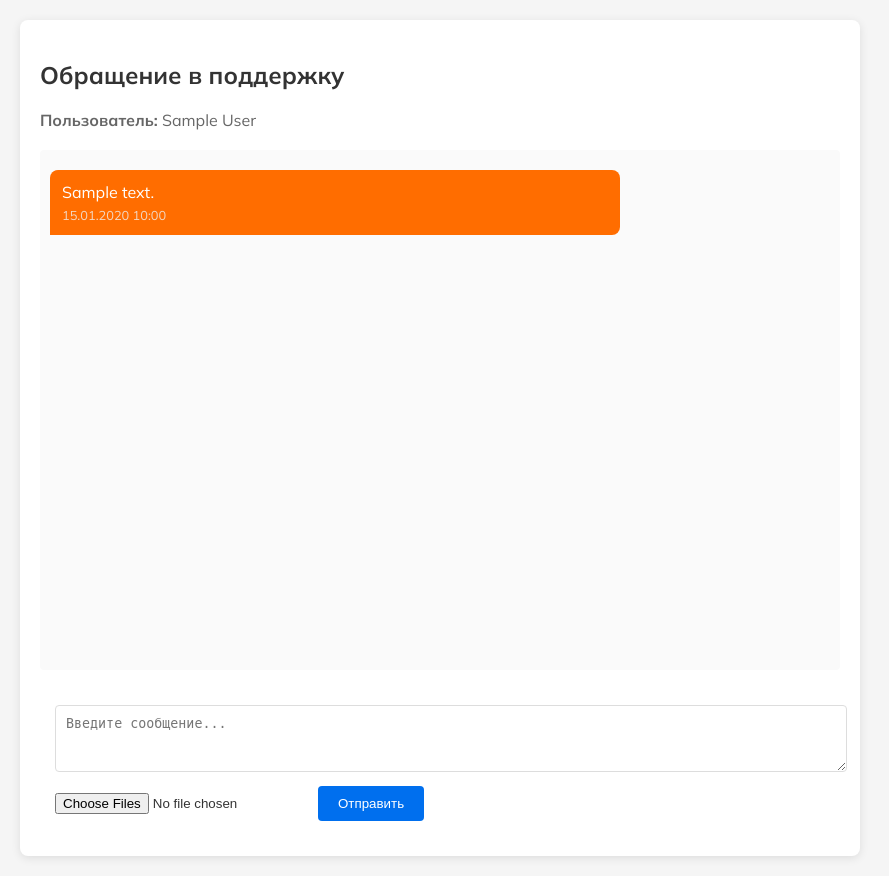
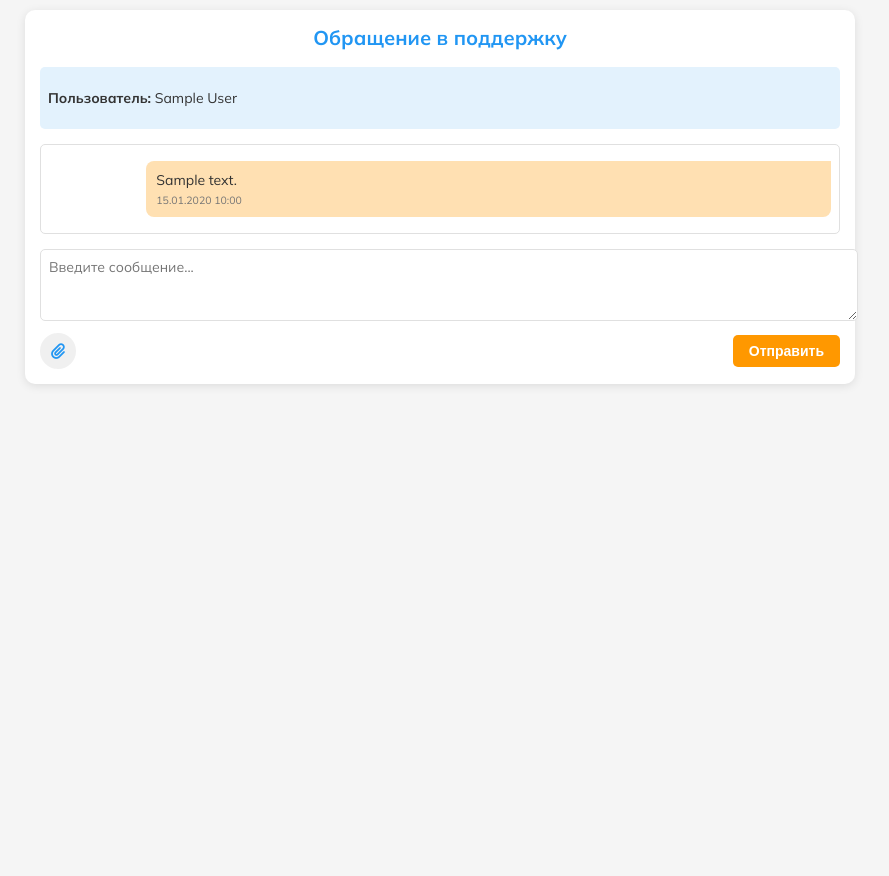
Before and after one commit to RhytonBB/support_panel, a Flask app: template app/templates/user_chat.html in a window 1280 px wide. Shown: the whole page, without its empty margins (200-1089 px from the left). After the commit the page ends 386 px from the top, so only its background shows below. Run offline with Flask 3, Linux system fonts and the light colour scheme; the template is opened without the code that fills it: most values are stand-ins (such as "Sample title", 1, 10 or a date in 2020).

Commit message:
edit front

```diff
--- a/app/static/css/user_chat.css
+++ b/app/static/css/user_chat.css
@@ -1,122 +1,200 @@
 body {
-    font-family:'Mulish', arial;
+            font-family: 'Mulish', Arial, sans-serif;
             background-color: #f5f5f5;
+            color: #333;
             margin: 0;
-    padding: 20px;
-    color: #333;
+            padding: 10px;
         }
-
-.chat-container {
+        .container {
             max-width: 800px;
             margin: 0 auto;
             background-color: white;
-    padding: 20px;
+            border-radius: 10px;
+            box-shadow: 0 2px 10px rgba(0, 0, 0, 0.1);
+            padding: 15px;
+        }
+        h2 {
+            color: #2196F3;
+            margin-top: 0;
+            font-size: 20px;
+            text-align: center;
+        }
+        .user-info {
+            background-color: #e3f2fd;
+            padding: 8px;
+            border-radius: 5px;
+            margin-bottom: 15px;
+            font-size: 14px;
+        }
+        .chat-messages {
+            max-height: 60vh;
+            overflow-y: auto;
+            padding: 8px;
+            background-color: white;
+            border: 1px solid #e0e0e0;
+            border-radius: 5px;
+            margin-bottom: 15px;
+        }
+        .message {
+            padding: 10px;
+            margin: 8px 0;
             border-radius: 8px;
-    box-shadow: 0 2px 10px rgba(0, 0, 0, 0.1);
+            max-width: 85%;
+            word-wrap: break-word;
+            font-size: 14px;
+        }
+        .user {
+            background-color: #e0f7fa;
+            margin-right: auto;
+            border-top-left-radius: 0;
+        }
+        .admin {
+            background-color: #ffe0b2;
+            margin-left: auto;
+            border-top-right-radius: 0;
+        }
+        .message-meta {
+            font-size: 0.75em;
+            color: #757575;
+            margin-top: 4px;
+        }
+        .media img, .media video {
+            max-width: 150px;
+            max-height: 150px;
+            margin-top: 5px;
+            display: block;
+            border-radius: 5px;
+        }
+        video {
+            background-color: #000;
+        }
+        .message-form {
+            margin-top: 15px;
+        }
+        textarea {
+            width: 100%;
+            padding: 8px;
+            border: 1px solid #e0e0e0;
+            border-radius: 5px;
+            resize: vertical;
+            min-height: 50px;
+            margin-bottom: 8px;
+            font-family: inherit;
+            font-size: 14px;
+        }
+        .form-controls {
+            display: flex;
+            justify-content: space-between;
+            align-items: center;
+        }
+        .file-input-container {
+            position: relative;
+            display: inline-block;
+        }
+        .file-input-label {
+            display: flex;
+            align-items: center;
+            justify-content: center;
+            width: 36px;
+            height: 36px;
+            background-color: #f0f0f0;
+            color: #2196F3;
+            border-radius: 50%;
+            cursor: pointer;
+            transition: all 0.3s;
+            font-size: 16px;
+        }
+        .file-input-label:hover {
+            background-color: #2196F3;
+            color: white;
+            transform: scale(1.1);
+        }
+        .file-input {
+            position: absolute;
+            left: 0;
+            top: 0;
+            opacity: 0;
+            width: 100%;
+            height: 100%;
+            cursor: pointer;
+        }
+        .file-name {
+            margin-left: 8px;
+            color: #757575;
+            font-size: 0.8em;
+            max-width: 100px;
+            white-space: nowrap;
+            overflow: hidden;
+            text-overflow: ellipsis;
+        }
+        button[type="submit"] {
+            padding: 8px 16px;
+            background-color: #FF9800;
+            color: white;
+            border: none;
+            border-radius: 5px;
+            cursor: pointer;
+            transition: background-color 0.3s;
+            font-weight: bold;
+            font-size: 14px;
+        }
+        button[type="submit"]:hover {
+            background-color: #f57c00;
+        }
+        .status-message {
+            padding: 8px;
+            background-color: #eeeeee;
+            border-radius: 5px;
+            text-align: center;
+            margin-bottom: 15px;
+            font-size: 14px;
+        }
+        .attachment-container {
+            display: flex;
+            align-items: center;
         }
 
-.user-info {
-    color: #666;
-    margin-bottom: 20px;
+        /* Медиазапросы для мобильных устройств */
+        @media (max-width: 480px) {
+            .container {
+                padding: 10px;
+                border-radius: 8px;
+            }
+            .chat-messages {
+                max-height: 50vh;
+                padding: 5px;
+            }
+            .message {
+                max-width: 90%;
+                padding: 8px;
+                font-size: 13px;
+            }
+            .media img, .media video {
+                max-width: 120px;
+                max-height: 120px;
+            }
+            textarea {
+                min-height: 40px;
+                font-size: 13px;
+            }
+            button[type="submit"] {
+                font-size: 13px;
+                padding: 8px 12px;
+            }
+            .file-name {
+                max-width: 80px;
+            }
         }
 
-.chat-messages {
-    height: 500px;
-    overflow-y: auto;
-    margin-bottom: 20px;
-    padding: 10px;
-    background-color: #fafafa;
-    border-radius: 4px;
+        @media (max-width: 360px) {
+            .message {
+                max-width: 95%;
             }
-
-.message {
-    padding: 12px;
-    margin: 10px 0;
-    border-radius: 8px;
-    max-width: 70%;
-    word-wrap: break-word;
+            .media img, .media video {
+                max-width: 100px;
+                max-height: 100px;
             }
-
-.user {
-    background-color: #006FEE;
-    color: white;
-    margin-left: auto;
-    border-bottom-right-radius: 0;
+            .file-name {
+                display: none;
             }
-
-.admin {
-    background-color: #FF6D00;
-    color: white;
-    margin-right: auto;
-    border-bottom-left-radius: 0;
         }
-
-.message-meta {
-    font-size: 0.8em;
-    margin-top: 5px;
-    opacity: 0.8;
-}
-
-.user .message-meta {
-    color: #e0e0e0;
-}
-
-.admin .message-meta {
-    color: #f0f0f0;
-}
-
-.media img, .media video {
-    max-width: 200px;
-    max-height: 150px;
-    margin-top: 10px;
-    display: block;
-    border-radius: 4px;
-}
-
-.message-form textarea {
-    width: 100%;
-    padding: 10px;
-    border: 1px solid #ddd;
-    border-radius: 4px;
-    resize: vertical;
-    margin-bottom: 10px;
-}
-
-.form-controls {
-    display: flex;
-    align-items: center;
-    gap: 10px;
-}
-
-.form-controls button {
-    background-color: #006FEE;
-    color: white;
-    border: none;
-    padding: 10px 20px;
-    border-radius: 4px;
-    cursor: pointer;
-    transition: background-color 0.3s;
-}
-
-.form-controls button:hover {
-    background-color: #0056b3;
-}
-
-.status-message {
-    color: #666;
-    text-align: center;
-    padding: 10px;
-    background-color: #f0f0f0;
-    border-radius: 4px;
-}
-.form-container {
-    padding: 15px;
-    background-color: #fff;
-    border-radius: 4px;
-    margin-top: 10px;
-}
-
-/* Обновленный стиль для формы, чтобы убрать лишние отступы */
-.message-form {
-    margin: 0;
-}
--- a/app/templates/user_chat.html
+++ b/app/templates/user_chat.html
@@ -1,53 +1,62 @@
 <!DOCTYPE html>
 <html lang="ru">
 <head>
-    <meta charset="UTF-8" />
+    <meta charset="UTF-8">
+    <meta name="viewport" content="width=device-width, initial-scale=1.0">
     <title>Чат поддержки</title>
-    <link rel="stylesheet" href="{{ url_for('static', filename='css/user_chat.css') }}">
+    <link rel="stylesheet" href="https://cdnjs.cloudflare.com/ajax/libs/font-awesome/6.0.0-beta3/css/all.min.css">
     <link rel="preconnect" href="https://fonts.googleapis.com">
     <link rel="preconnect" href="https://fonts.gstatic.com" crossorigin>
     <link href="https://fonts.googleapis.com/css2?family=Mulish:ital,wght@0,200..1000;1,200..1000&display=swap" rel="stylesheet">
-    <link rel="preconnect" href="https://fonts.googleapis.com">
-    <link rel="preconnect" href="https://fonts.gstatic.com" crossorigin>
-    <link href="https://fonts.googleapis.com/css2?family=Mulish:ital,wght@0,200..1000;1,200..1000&display=swap" rel="stylesheet">
+    <link rel="stylesheet" href="{{ url_for('static', filename='css/user_chat.css') }}">
 </head>
 <body>
-    <div class="chat-container">
+    <div class="container">
         <h2>Обращение в поддержку</h2>
-        <p class="user-info"><strong>Пользователь:</strong> {{ full_name }}</p>
-        <div class="container">
+        <div class="user-info">
+            <p><strong>Пользователь:</strong> {{ full_name }}</p>
+        </div>
+
         <div class="chat-messages" id="chat"></div>
 
         {% if status == 'closed' %}
-                <p class="status-message"><em>Обращение закрыто. Вы не можете отправлять сообщения.</em></p>
+            <div class="status-message">
+                <em>Обращение закрыто. Вы не можете отправлять сообщения.</em>
+            </div>
         {% else %}
-                <div class="form-container">
-                    <form class="message-form" method="POST" enctype="multipart/form-data"
-                        action="{{ url_for('views.user_chat', token=token, telegram_id=telegram_id) }}">
+            <form method="POST" action="{{ url_for('views.user_chat', token=token, telegram_id=telegram_id) }}" enctype="multipart/form-data" class="message-form">
                 <textarea name="text" rows="3" placeholder="Введите сообщение..."></textarea>
                 <div class="form-controls">
-                            <input type="file" name="media" multiple accept="image/*,video/*" />
+                    <div class="attachment-container">
+                        <div class="file-input-container">
+                            <label for="file-input" class="file-input-label" title="Прикрепить файл">
+                                <i class="fas fa-paperclip"></i>
+                            </label>
+                            <input id="file-input" type="file" name="media" multiple accept="image/*,video/*" class="file-input">
+                        </div>
+                        <div class="file-name" id="file-name"></div>
+                    </div>
                     <button type="submit">Отправить</button>
                 </div>
             </form>
-                </div>
         {% endif %}
     </div>
-    </div>
+
     <script>
         const requestId = parseInt("{{ request_id }}");
         const chatEl = document.getElementById("chat");
+        const fileNameEl = document.getElementById("file-name");
 
         function renderMessages(messages) {
             chatEl.innerHTML = "";
             messages.forEach(msg => {
-                const messageDiv = document.createElement("div");
-                messageDiv.className = `message ${msg.sender === 'user' ? 'user' : 'admin'}`;
+                const div = document.createElement("div");
+                div.className = "message " + (msg.sender === 'user' ? 'user' : 'admin');
 
                 if (msg.text) {
-                    const textElement = document.createElement("div");
-                    textElement.innerText = msg.text;
-                    messageDiv.appendChild(textElement);
+                    const text = document.createElement("div");
+                    text.innerText = msg.text;
+                    div.appendChild(text);
                 }
 
                 if (msg.media && msg.media.length > 0) {
@@ -65,18 +74,16 @@
                             mediaContainer.appendChild(img);
                         }
                     });
-                    messageDiv.appendChild(mediaContainer);
+                    div.appendChild(mediaContainer);
                 }
 
-                const metaElement = document.createElement("div");
-                metaElement.className = "message-meta";
-                metaElement.innerText = msg.created_at;
-                messageDiv.appendChild(metaElement);
+                const meta = document.createElement("div");
+                meta.className = "message-meta";
+                meta.innerText = msg.created_at;
+                div.appendChild(meta);
 
-                chatEl.appendChild(messageDiv);
+                chatEl.appendChild(div);
             });
-
-            // Прокрутка вниз к новым сообщениям
             chatEl.scrollTop = chatEl.scrollHeight;
         }
 
@@ -91,11 +98,23 @@
             }
         }
 
-        // Загружаем сообщения сразу и каждые 5 секунд
         fetchMessages();
         setInterval(fetchMessages, 5000);
 
-        // Обработчик отправки формы (если нужно добавить AJAX)
+        // Показывать имя файла при выборе
+        document.getElementById('file-input').addEventListener('change', function(e) {
+            if (this.files.length > 0) {
+                if (this.files.length === 1) {
+                    fileNameEl.textContent = this.files[0].name;
+                } else {
+                    fileNameEl.textContent = `${this.files.length} файлов`;
+                }
+            } else {
+                fileNameEl.textContent = '';
+            }
+        });
+
+        // AJAX отправка формы
         document.querySelector('.message-form')?.addEventListener('submit', async (e) => {
             e.preventDefault();
             const formData = new FormData(e.target);
@@ -108,6 +127,7 @@
 
                 if (response.ok) {
                     e.target.reset();
+                    fileNameEl.textContent = '';
                     fetchMessages();
                 }
             } catch (error) {
@@ -115,6 +135,5 @@
             }
         });
     </script>
-    <!-- <script src="{{ url_for('static', filename='js/user_chat.js') }}"></script> -->
 </body>
 </html>
```
Lines whose indentation alone changed are shown as unchanged.
